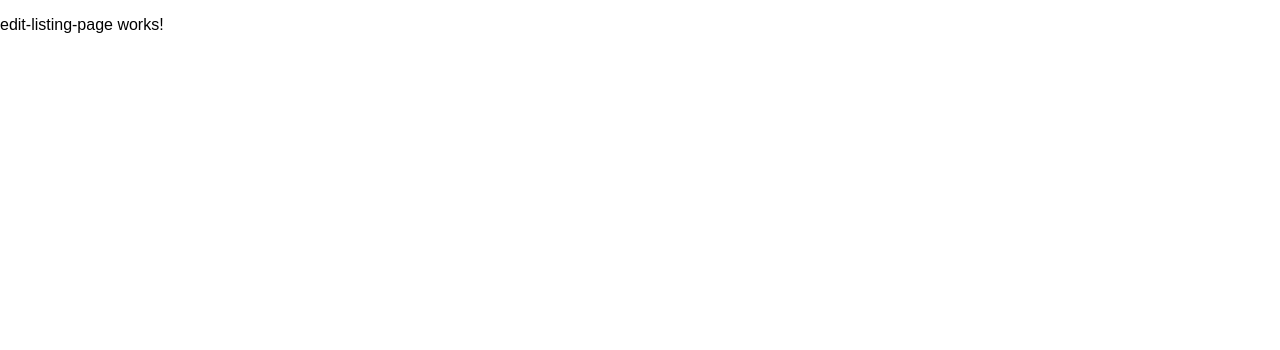
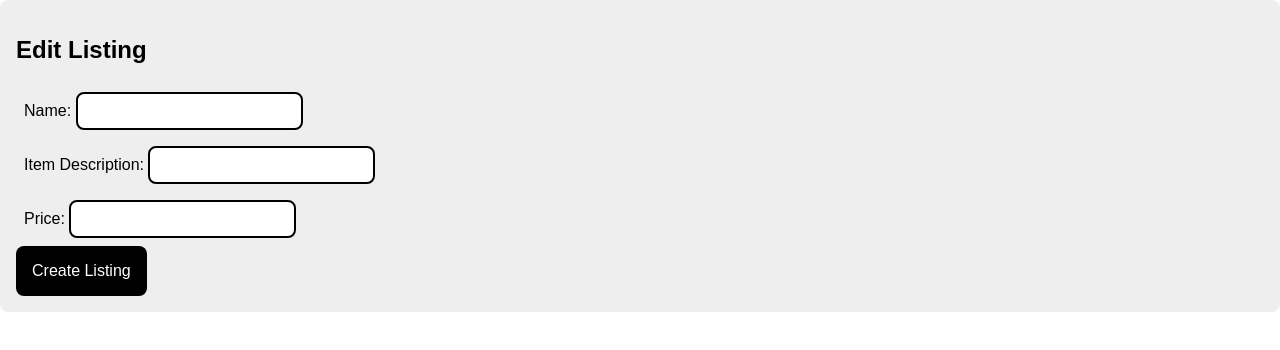
Before and after one commit to ArgaAlan/Buy-and-sell, an Angular app: page /edit-listing/234 in a window 1280 px wide. Shown: the top 350 px of the page. Built offline with nearby package versions, Linux system fonts and the light colour scheme.

Commit message:
edit listings page

```diff
--- a/src/app/app.module.ts
+++ b/src/app/app.module.ts
@@ -10,6 +10,7 @@
 import { MyListingsPageComponent } from './my-listings-page/my-listings-page.component';
 import { NewListingPageComponent } from './new-listing-page/new-listing-page.component';
 import { EditListingPageComponent } from './edit-listing-page/edit-listing-page.component';
+import { ListingDataFormComponent } from './listing-data-form/listing-data-form.component';
 
 @NgModule({
   declarations: [
@@ -19,7 +20,8 @@
     ContactPageComponent,
     MyListingsPageComponent,
     NewListingPageComponent,
-    EditListingPageComponent
+    EditListingPageComponent,
+    ListingDataFormComponent
   ],
   imports: [
     BrowserModule,
--- a/src/app/edit-listing-page/edit-listing-page.component.html
+++ b/src/app/edit-listing-page/edit-listing-page.component.html
@@ -1 +1,4 @@
-<p>edit-listing-page works!</p>
+<div class="content-box">
+  <h2>Edit Listing</h2>
+  <app-listing-data-form></app-listing-data-form>
+</div>
--- /dev/null
+++ b/src/app/listing-data-form/listing-data-form.component.html
@@ -0,0 +1,21 @@
+<form (ngSubmit)="onSubmit()">
+  <div>
+    <label for="name">
+      Name:
+    </label>
+    <input id="name" name="name" type="text" [(ngModel)]="name" />
+  </div>
+  <div>
+    <label for="description">
+      Item Description:
+    </label>
+    <input id="description" name="description" type="text" [(ngModel)]="description" />
+  </div>
+  <div>
+    <label for="price">
+      Price:
+    </label>
+    <input id="price" name="price" type="text" [(ngModel)]="price" />
+  </div>
+  <button type="submit">Create Listing</button>
+</form>
--- /dev/null
+++ b/src/app/listing-data-form/listing-data-form.component.ts
@@ -0,0 +1,25 @@
+import { Component, OnInit } from '@angular/core';
+import {Router} from "@angular/router";
+
+@Component({
+  selector: 'app-listing-data-form',
+  templateUrl: './listing-data-form.component.html',
+  styleUrls: ['./listing-data-form.component.css']
+})
+export class ListingDataFormComponent implements OnInit {
+  name: string = '';
+  description: string = '';
+  price: string = '';
+
+  constructor(
+    private router: Router
+  ) { }
+
+  ngOnInit(): void {
+  }
+
+  onSubmit(): void {
+    alert('Creating a new listing...');
+    this.router.navigateByUrl('/my-listings');
+  }
+}
```
Also changed, not shown: src/app/listing-data-form/listing-data-form.component.css (added), 1 other file (tests, documents, lock files or other folders).
